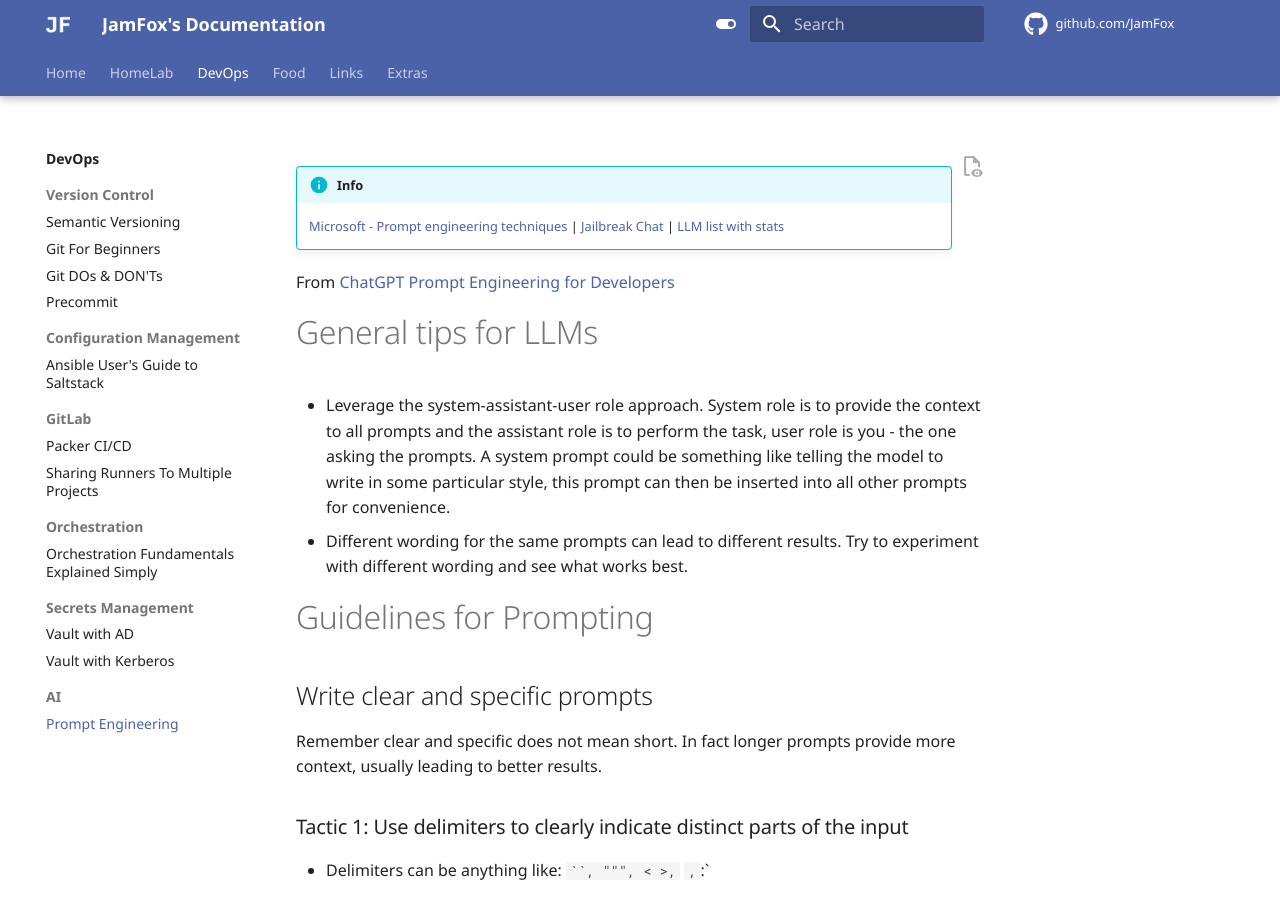
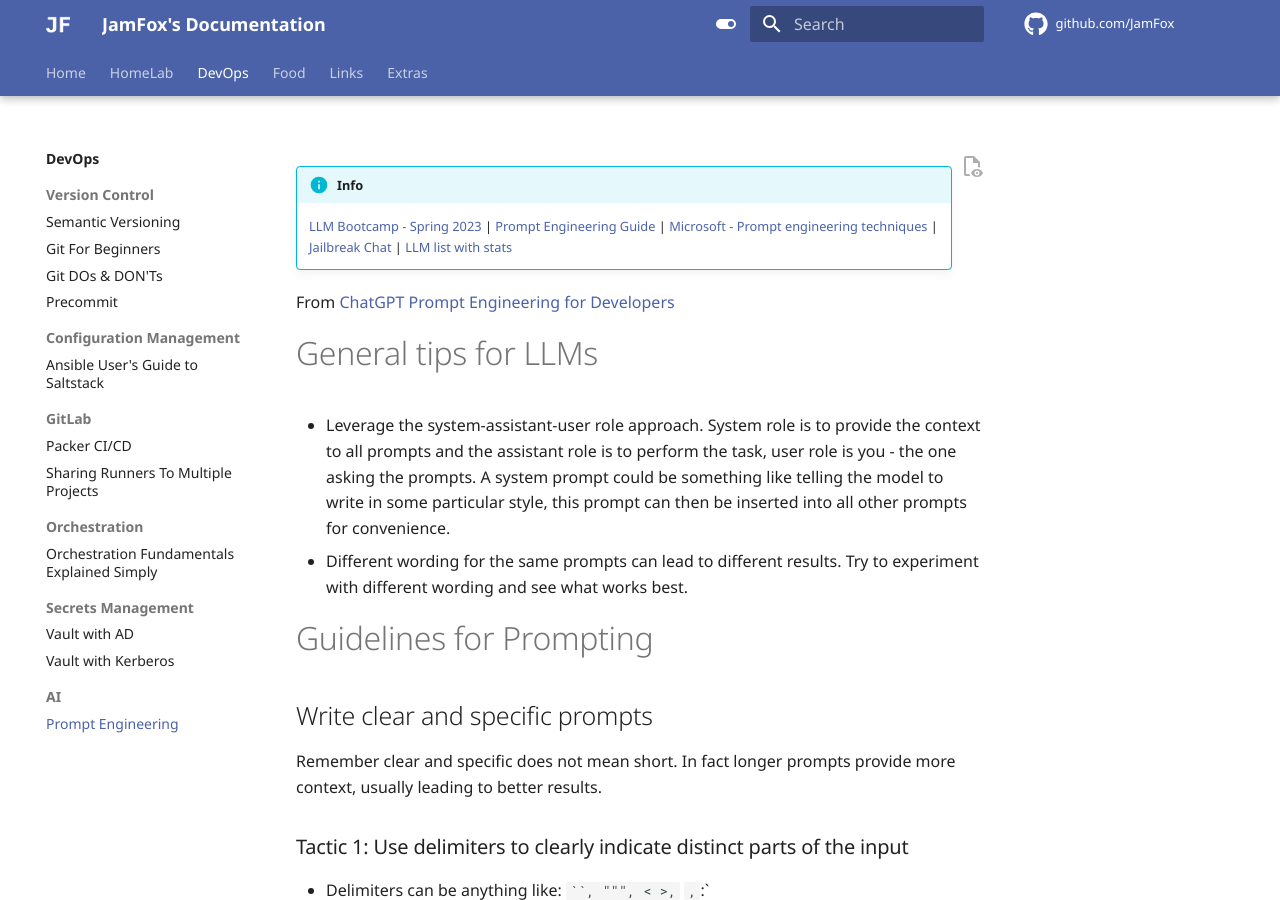
Before and after one commit to JamFox/docs.jamfox.dev, an MkDocs documentation site: the page built from docs/content/devops/prompteng.md, in a window 1280 px wide and 900 px high. Built offline with MkDocs 1.6.1 and Material for MkDocs 9.7.7, drawn with Linux system fonts in a browser that asks for light colours; comment, search, counter and statistics services are not loaded.

Commit message:
add llm prompt links

```diff
--- a/docs/content/devops/prompteng.md
+++ b/docs/content/devops/prompteng.md
@@ -3,6 +3,8 @@ title: "Prompt Engineering"
 ---
 
 !!! info
+    [LLM Bootcamp - Spring 2023](https://fullstackdeeplearning.com/llm-bootcamp/spring-2023/) |
+    [Prompt Engineering Guide](https://github.com/dair-ai/Prompt-Engineering-Guide) |
     [Microsoft - Prompt engineering techniques](https://learn.microsoft.com/en-us/azure/cognitive-services/openai/concepts/advanced-prompt-engineering) |
     [Jailbreak Chat](https://www.jailbreakchat.com/) |
     [LLM list with stats](https://docs.google.com/spreadsheets/d/1kT4or6b0Fedd-W_jMwYpb63e1ZR3aePczz3zlbJW-Y4/edit#gid=0)
```
